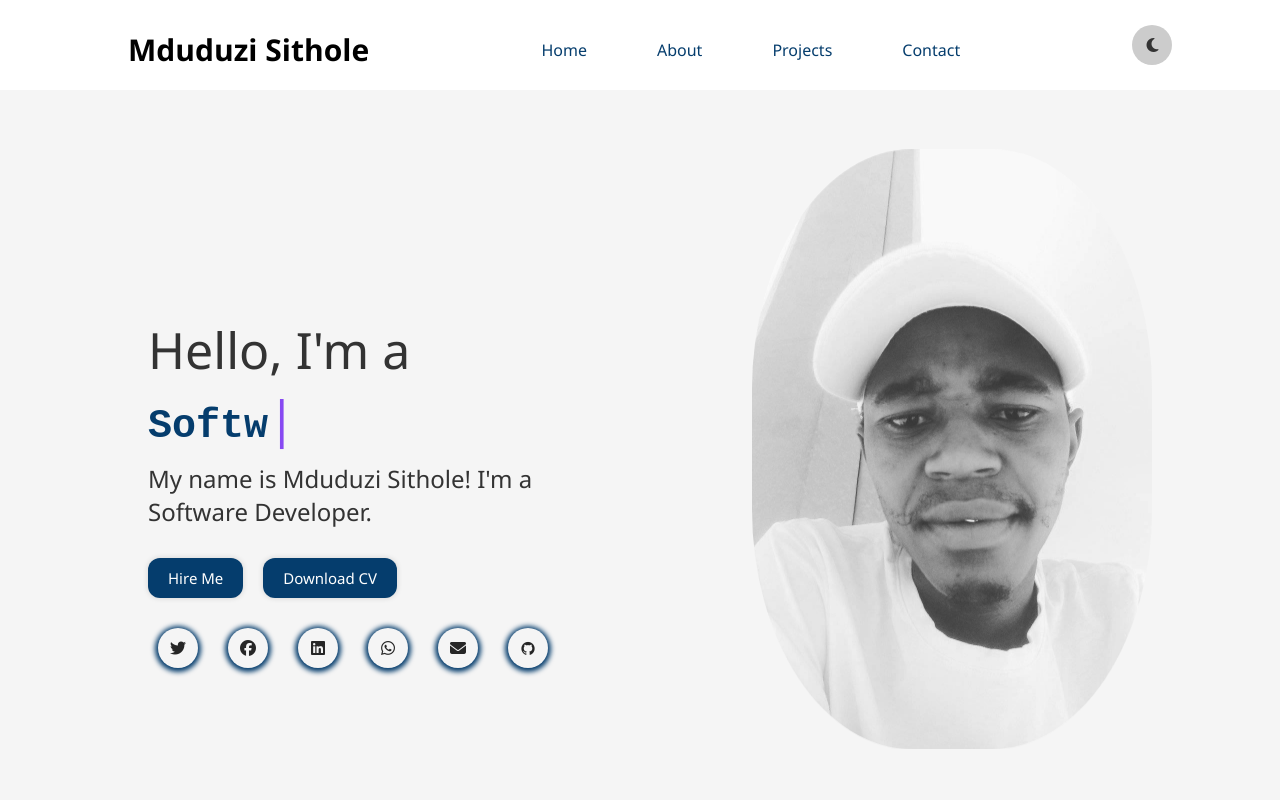
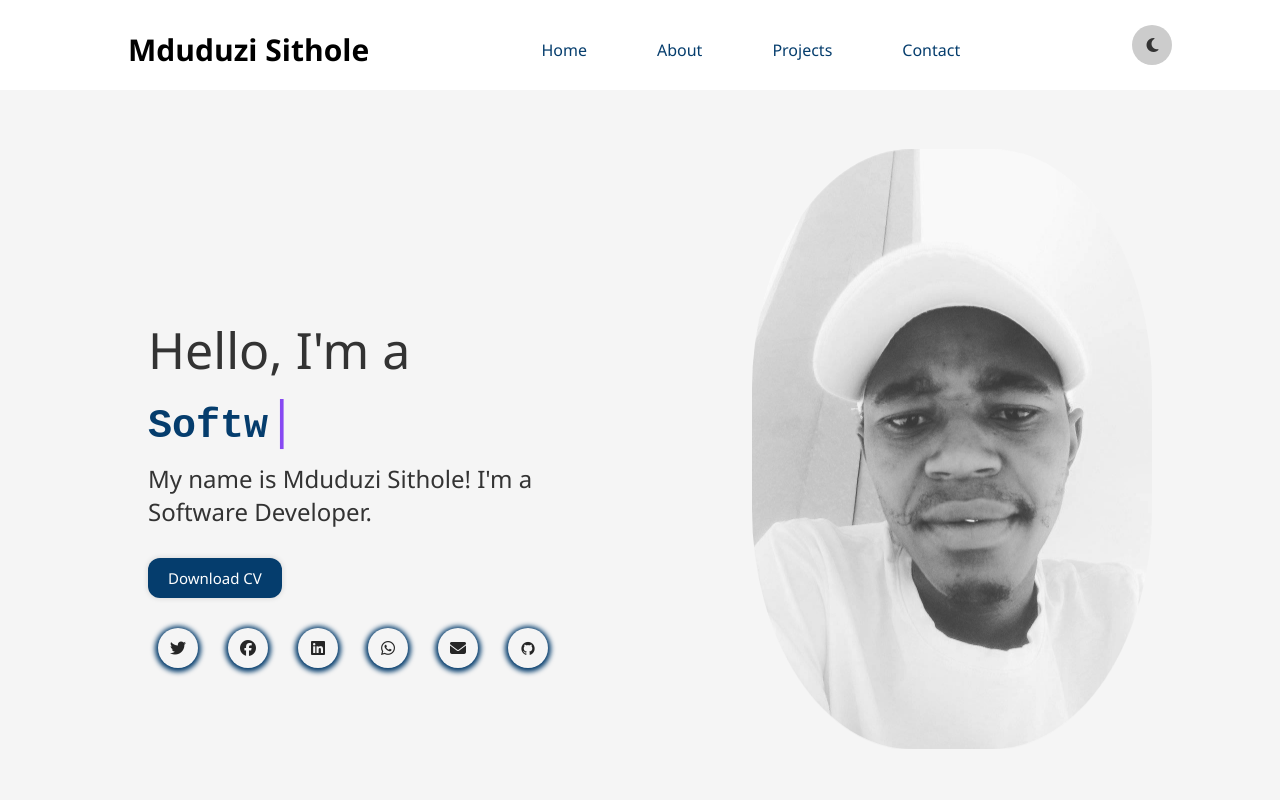
Before and after one commit to IamMduduzi/Mduduzi-Sithole-Portfolio, a plain HTML site: page index.html in a window 1280 px wide. Shown: the top 800 px of the page. Drawn offline with nearby package versions, Linux system fonts and the light colour scheme.

Commit message:
Update index.html

```diff
--- a/index.html
+++ b/index.html
@@ -68,7 +68,6 @@
                         <p>My name is Mduduzi Sithole! I'm a Software Developer.</p>
                     </div>
                     <div class="text-btn">
-                        <button class="btn hire-btn">Hire Me</button>
                          <button class="btn"  onclick="window.open('./assets/Mduduzi-Sithole.pdf')">Download CV </button>
                     </div>
                     <div class="social-icons">
```
